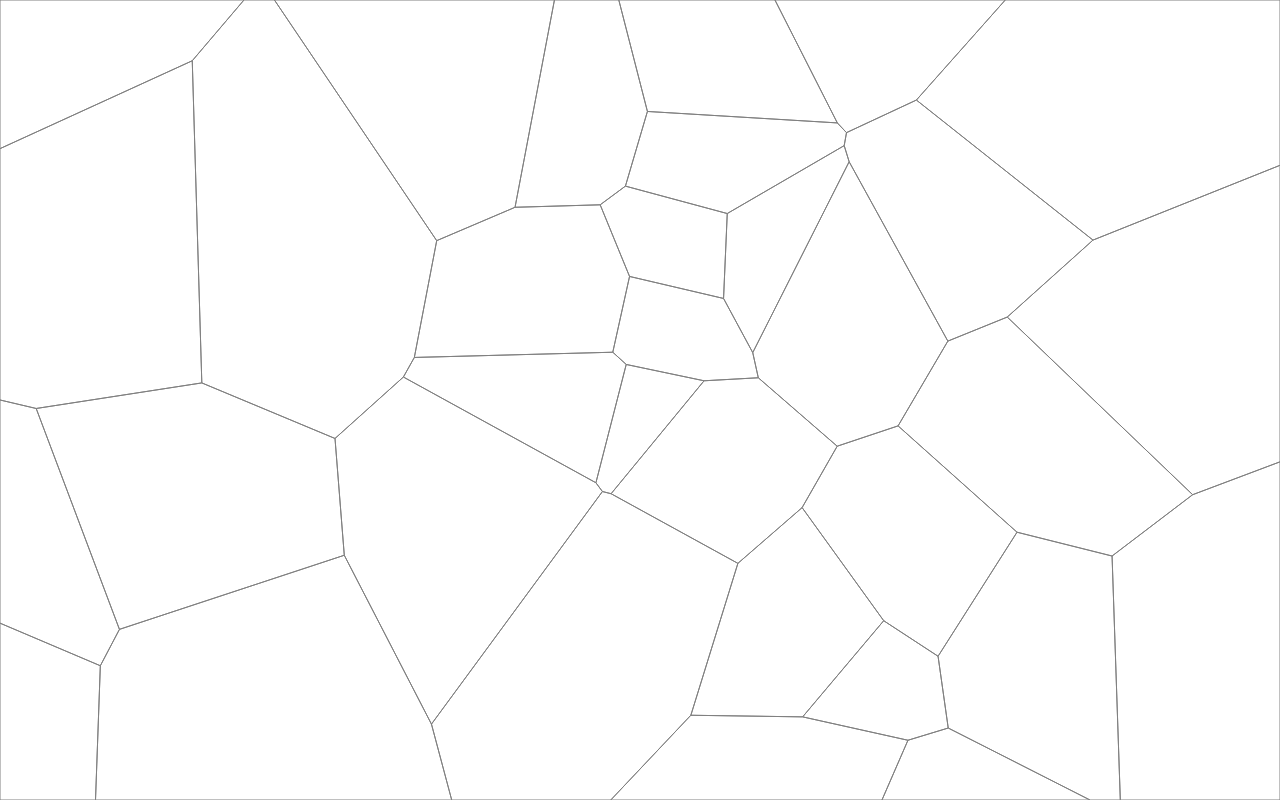
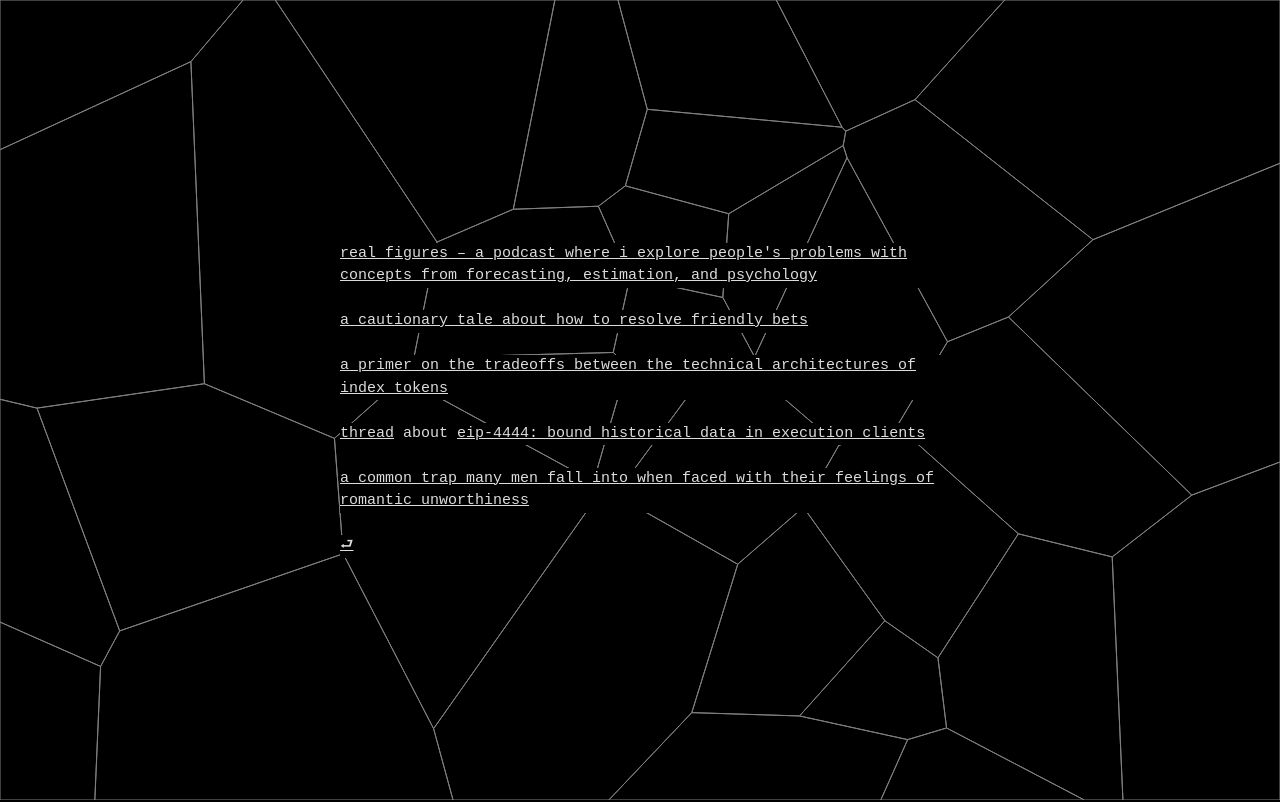
Before and after one commit to RatanRSur/rai.dev, a Next.js app: page /content in a window 1280 px wide. Before the commit this address had no page. Shown: the top 802 px of the page. Built offline with nearby package versions, Linux system fonts and the light colour scheme.

Commit message:
add real figures

```diff
--- a/app/writing/page.tsx
+++ b/app/content/page.tsx
@@ -1,7 +1,8 @@
 import React from "react";
 
-export default function Writing() {
+export default function Content() {
   let items = [
+    <a target="_blank" href="https://www.youtube.com/playlist?list=PL_xIwPvFS2LyOpthV-K_CPxA1Psc83MAk" key="realfigures">real figures – a podcast where i explore people's problems with concepts from forecasting, estimation, and psychology</a>,
     <a
       target="_blank"
       href="https://www.lesswrong.com/posts/zysbfcBfBG67pxbaA/spirits-vs-terms-as-arbitration-norms"
--- a/app/page.tsx
+++ b/app/page.tsx
@@ -19,7 +19,7 @@
             </p>
             <br />
             <p>
-              <a href="/writing">writing</a>
+              <a href="/content">content</a>
             </p>
             <br />
             <p>
```
